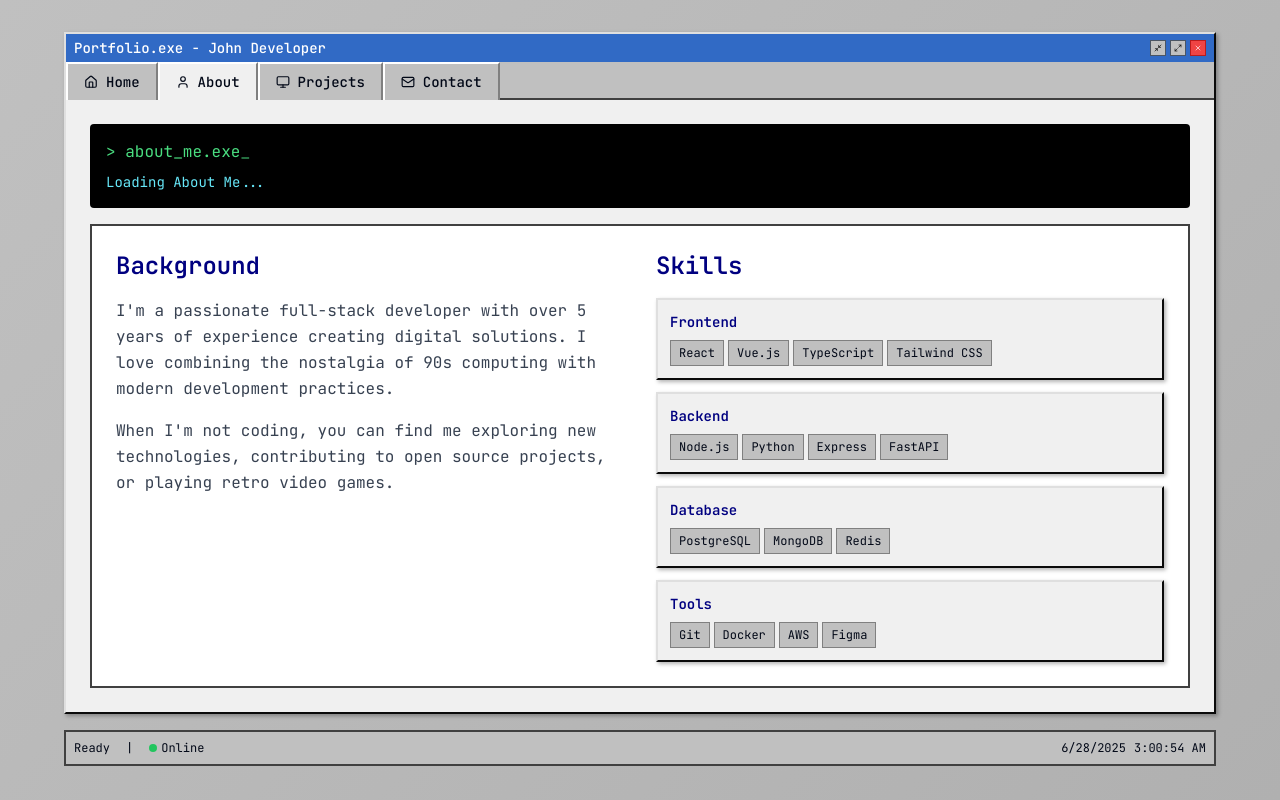
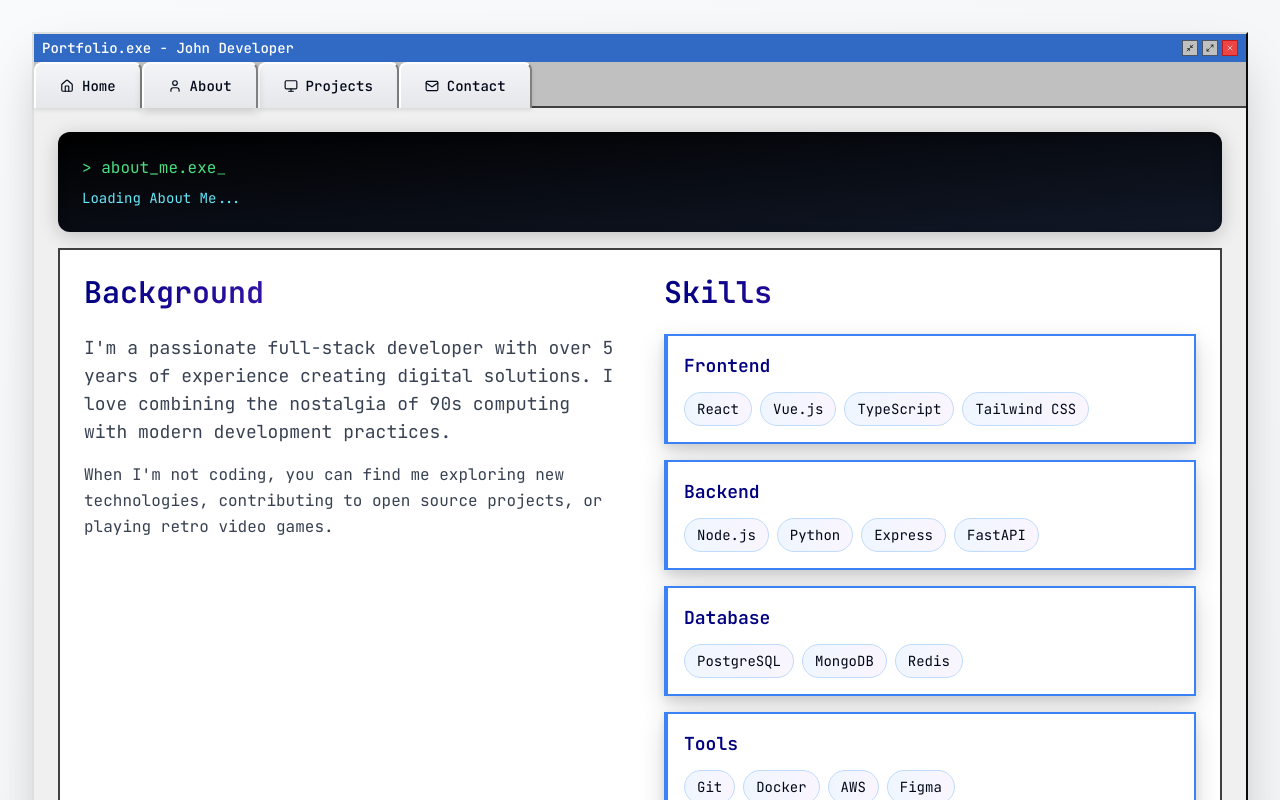
Before and after one commit to gaurav-2-0-0-2/retro-window-folio, a React (Vite) app: page / in a window 1280 px wide. Both pictures are taken after a click on the button "About". Shown: the top 800 px of the page. Built offline with nearby package versions, Linux system fonts and the light colour scheme.

Commit message:
Refactor: Add modern UI touches
Updated the UI with modern design elements.

```diff
--- a/src/index.css
+++ b/src/index.css
@@ -92,56 +92,69 @@
   }
 
   body {
-    @apply bg-retro-gray text-foreground font-terminus;
-    background: linear-gradient(135deg, #c0c0c0 0%, #b0b0b0 100%);
+    @apply bg-gradient-to-br from-gray-50 to-gray-100 text-foreground font-terminus;
     min-height: 100vh;
   }
 }
 
-/* 90s UI Elements */
+/* 90s UI Elements with Modern Touches */
 @layer components {
   .retro-window {
-    @apply bg-retro-window border-2;
+    @apply bg-white border-2 backdrop-blur-sm;
     border-color: #dfdfdf #0a0a0a #0a0a0a #dfdfdf;
-    box-shadow: 2px 2px 4px rgba(0,0,0,0.3);
+    box-shadow: 0 10px 25px rgba(0,0,0,0.15), 0 4px 10px rgba(0,0,0,0.1);
+    transition: all 0.3s ease;
+  }
+
+  .retro-window:hover {
+    box-shadow: 0 15px 35px rgba(0,0,0,0.2), 0 6px 15px rgba(0,0,0,0.15);
   }
 
   .retro-button {
-    @apply px-4 py-2 bg-retro-gray border-2 font-terminus text-sm font-medium;
+    @apply px-6 py-3 bg-gradient-to-b from-gray-100 to-gray-200 border-2 font-terminus text-sm font-medium rounded-lg;
     border-color: #ffffff #808080 #808080 #ffffff;
-    transition: all 0.1s ease;
+    transition: all 0.2s ease;
+    box-shadow: 0 2px 4px rgba(0,0,0,0.1);
   }
 
   .retro-button:hover {
-    @apply bg-gray-200;
+    @apply bg-gradient-to-b from-gray-200 to-gray-300;
+    transform: translateY(-1px);
+    box-shadow: 0 4px 8px rgba(0,0,0,0.15);
   }
 
   .retro-button:active {
     border-color: #808080 #ffffff #ffffff #808080;
-    @apply bg-gray-300;
+    @apply bg-gradient-to-b from-gray-300 to-gray-200;
+    transform: translateY(0);
+    box-shadow: 0 1px 2px rgba(0,0,0,0.1);
   }
 
   .retro-tab {
-    @apply px-4 py-2 bg-retro-gray border-2 font-terminus text-sm font-medium cursor-pointer;
+    @apply px-6 py-3 bg-gradient-to-b from-gray-100 to-gray-200 border-2 font-terminus text-sm font-medium cursor-pointer rounded-t-lg;
     border-color: #ffffff #808080 transparent #ffffff;
     border-bottom: none;
     margin-bottom: -2px;
     transition: all 0.2s ease;
+    box-shadow: 0 2px 4px rgba(0,0,0,0.1);
   }
 
   .retro-tab.active {
-    @apply bg-retro-window;
-    border-color: #ffffff #808080 #f0f0f0 #ffffff;
+    @apply bg-white;
+    border-color: #ffffff #808080 #ffffff #ffffff;
     z-index: 10;
     position: relative;
+    box-shadow: 0 4px 8px rgba(0,0,0,0.15);
   }
 
   .retro-tab:hover:not(.active) {
-    @apply bg-gray-200;
+    @apply bg-gradient-to-b from-gray-200 to-gray-300;
+    transform: translateY(-1px);
   }
 
   .terminal-text {
-    @apply font-terminus text-green-400 bg-black p-4 rounded;
+    @apply font-terminus text-green-400 bg-gradient-to-br from-black to-gray-900 p-6 rounded-xl;
     font-family: 'JetBrains Mono', monospace;
+    box-shadow: inset 0 2px 10px rgba(0,0,0,0.3), 0 4px 20px rgba(0,0,0,0.2);
   }
 }
--- a/src/pages/Index.tsx
+++ b/src/pages/Index.tsx
@@ -14,19 +14,22 @@ const Index = () => {
       icon: <Home size={14} />,
       content: (
         <TerminalSection title="Welcome">
-          <div className="space-y-6">
+          <div className="space-y-8">
             <div className="text-center">
-              <h1 className="font-terminus text-4xl font-bold text-retro-darkblue mb-2">
+              <div className="relative inline-block">
+                <h1 className="font-terminus text-5xl font-bold bg-gradient-to-r from-retro-darkblue to-blue-600 bg-clip-text text-transparent mb-3">
                   John Developer
                 </h1>
-              <p className="text-xl text-retro-darkgray font-terminus">
+                <div className="absolute -inset-1 bg-gradient-to-r from-blue-600 to-purple-600 rounded-lg blur opacity-20 animate-pulse"></div>
+              </div>
+              <p className="text-xl text-gray-600 font-terminus font-medium">
                 Full Stack Developer & UI/UX Designer
               </p>
             </div>
 
-            <div className="terminal-text max-w-2xl mx-auto">
+            <div className="terminal-text max-w-3xl mx-auto rounded-xl shadow-2xl">
               <div className="text-green-400">
-                {'>'} system.info --user="john_developer"<br/>
+                {'>'}  system.info --user="john_developer"<br/>
                 Loading profile...<br/>
                 <span className="text-cyan-300">
                   Status: Online and ready to build amazing things<br/>
@@ -37,7 +40,7 @@ const Index = () => {
               </div>
             </div>
 
-            <div className="grid md:grid-cols-2 gap-4">
+            <div className="grid md:grid-cols-2 gap-6">
               <ProjectCard
                 title="E-Commerce Platform"
                 description="Full-stack e-commerce solution with React, Node.js, and PostgreSQL. Features include user authentication, payment processing, and admin dashboard."
@@ -63,43 +66,45 @@ const Index = () => {
       icon: <User size={14} />,
       content: (
         <TerminalSection title="About Me">
+          <div className="space-y-8">
+            <div className="grid md:grid-cols-2 gap-12">
               <div className="space-y-6">
-            <div className="grid md:grid-cols-2 gap-8">
-              <div>
-                <h2 className="font-terminus text-2xl font-bold text-retro-darkblue mb-4">
+                <h2 className="font-terminus text-3xl font-bold bg-gradient-to-r from-retro-darkblue to-purple-600 bg-clip-text text-transparent">
                   Background
                 </h2>
-                <p className="text-gray-700 leading-relaxed mb-4">
+                <div className="space-y-4 text-gray-700 leading-relaxed">
+                  <p className="text-lg">
                     I'm a passionate full-stack developer with over 5 years of experience
                     creating digital solutions. I love combining the nostalgia of 90s computing
                     with modern development practices.
                   </p>
-                <p className="text-gray-700 leading-relaxed">
+                  <p>
                     When I'm not coding, you can find me exploring new technologies,
                     contributing to open source projects, or playing retro video games.
                   </p>
                 </div>
+              </div>
 
-              <div>
-                <h2 className="font-terminus text-2xl font-bold text-retro-darkblue mb-4">
+              <div className="space-y-6">
+                <h2 className="font-terminus text-3xl font-bold bg-gradient-to-r from-retro-darkblue to-purple-600 bg-clip-text text-transparent">
                   Skills
                 </h2>
-                <div className="space-y-3">
+                <div className="space-y-4">
                   {[
                     { category: 'Frontend', skills: ['React', 'Vue.js', 'TypeScript', 'Tailwind CSS'] },
                     { category: 'Backend', skills: ['Node.js', 'Python', 'Express', 'FastAPI'] },
                     { category: 'Database', skills: ['PostgreSQL', 'MongoDB', 'Redis'] },
                     { category: 'Tools', skills: ['Git', 'Docker', 'AWS', 'Figma'] },
                   ].map((group) => (
-                    <div key={group.category} className="retro-window p-3">
-                      <h3 className="font-terminus font-semibold text-sm text-retro-darkblue mb-2">
+                    <div key={group.category} className="retro-window p-4 hover:shadow-lg transition-all duration-300 border-l-4 border-blue-500">
+                      <h3 className="font-terminus font-semibold text-lg text-retro-darkblue mb-3">
                         {group.category}
                       </h3>
-                      <div className="flex flex-wrap gap-1">
+                      <div className="flex flex-wrap gap-2">
                         {group.skills.map((skill) => (
                           <span
                             key={skill}
-                            className="px-2 py-1 bg-retro-gray border border-retro-darkgray text-xs font-terminus"
+                            className="px-3 py-1.5 bg-gradient-to-r from-blue-50 to-purple-50 border border-blue-200 text-sm font-terminus rounded-full hover:shadow-md transition-all duration-200"
                           >
                             {skill}
                           </span>
@@ -120,8 +125,8 @@ const Index = () => {
       icon: <Monitor size={14} />,
       content: (
         <TerminalSection title="My Projects">
-          <div className="space-y-6">
-            <div className="grid gap-6">
+          <div className="space-y-8">
+            <div className="grid gap-8">
               <ProjectCard
                 title="Retro Portfolio Website"
                 description="A 90s-inspired portfolio website built with React and Tailwind CSS. Features include terminal-style animations, window frames, and nostalgic design elements."
@@ -161,86 +166,92 @@ const Index = () => {
       icon: <Mail size={14} />,
       content: (
         <TerminalSection title="Get In Touch">
+          <div className="space-y-8">
+            <div className="grid md:grid-cols-2 gap-12">
               <div className="space-y-6">
-            <div className="grid md:grid-cols-2 gap-8">
-              <div>
-                <h2 className="font-terminus text-2xl font-bold text-retro-darkblue mb-4">
+                <h2 className="font-terminus text-3xl font-bold bg-gradient-to-r from-retro-darkblue to-purple-600 bg-clip-text text-transparent">
                   Let's Connect
                 </h2>
-                <p className="text-gray-700 leading-relaxed mb-6">
+                <p className="text-gray-700 leading-relaxed text-lg">
                   I'm always interested in new opportunities, collaborations,
                   and interesting projects. Feel free to reach out!
                 </p>
 
                 <div className="space-y-4">
-                  <div className="retro-window p-4">
-                    <div className="flex items-center gap-3">
-                      <Mail className="text-retro-darkblue" size={20} />
+                  <div className="retro-window p-6 hover:shadow-xl transition-all duration-300 border-l-4 border-green-500">
+                    <div className="flex items-center gap-4">
+                      <div className="p-3 bg-green-100 rounded-full">
+                        <Mail className="text-green-600" size={24} />
+                      </div>
                       <div>
-                        <div className="font-terminus font-semibold">Email</div>
-                        <div className="text-sm text-gray-600">john@developer.com</div>
+                        <div className="font-terminus font-semibold text-lg">Email</div>
+                        <div className="text-gray-600">john@developer.com</div>
                       </div>
                     </div>
                   </div>
 
-                  <div className="retro-window p-4">
-                    <div className="flex items-center gap-3">
-                      <Github className="text-retro-darkblue" size={20} />
+                  <div className="retro-window p-6 hover:shadow-xl transition-all duration-300 border-l-4 border-purple-500">
+                    <div className="flex items-center gap-4">
+                      <div className="p-3 bg-purple-100 rounded-full">
+                        <Github className="text-purple-600" size={24} />
+                      </div>
                       <div>
-                        <div className="font-terminus font-semibold">GitHub</div>
-                        <div className="text-sm text-gray-600">github.com/johndeveloper</div>
+                        <div className="font-terminus font-semibold text-lg">GitHub</div>
+                        <div className="text-gray-600">github.com/johndeveloper</div>
                       </div>
                     </div>
                   </div>
 
-                  <div className="retro-window p-4">
-                    <div className="flex items-center gap-3">
-                      <Linkedin className="text-retro-darkblue" size={20} />
+                  <div className="retro-window p-6 hover:shadow-xl transition-all duration-300 border-l-4 border-blue-500">
+                    <div className="flex items-center gap-4">
+                      <div className="p-3 bg-blue-100 rounded-full">
+                        <Linkedin className="text-blue-600" size={24} />
+                      </div>
                       <div>
-                        <div className="font-terminus font-semibold">LinkedIn</div>
-                        <div className="text-sm text-gray-600">linkedin.com/in/johndeveloper</div>
+                        <div className="font-terminus font-semibold text-lg">LinkedIn</div>
+                        <div className="text-gray-600">linkedin.com/in/johndeveloper</div>
                       </div>
                     </div>
                   </div>
                 </div>
               </div>
 
-              <div>
-                <h2 className="font-terminus text-2xl font-bold text-retro-darkblue mb-4">
+              <div className="space-y-6">
+                <h2 className="font-terminus text-3xl font-bold bg-gradient-to-r from-retro-darkblue to-purple-600 bg-clip-text text-transparent">
                   Send Message
                 </h2>
-                <form className="space-y-4">
+                <form className="space-y-6 retro-window p-6">
                   <div>
-                    <label className="block font-terminus text-sm font-semibold mb-1">
+                    <label className="block font-terminus text-sm font-semibold mb-2 text-gray-700">
                       Name
                     </label>
                     <input
                       type="text"
-                      className="w-full p-2 border-2 border-retro-border bg-white font-terminus text-sm"
+                      className="w-full p-3 border-2 border-retro-border bg-white font-terminus text-sm rounded-lg focus:border-blue-500 focus:ring-2 focus:ring-blue-200 transition-all duration-200"
                       placeholder="Your name"
                     />
                   </div>
                   <div>
-                    <label className="block font-terminus text-sm font-semibold mb-1">
+                    <label className="block font-terminus text-sm font-semibold mb-2 text-gray-700">
                       Email
                     </label>
                     <input
                       type="email"
-                      className="w-full p-2 border-2 border-retro-border bg-white font-terminus text-sm"
+                      className="w-full p-3 border-2 border-retro-border bg-white font-terminus text-sm rounded-lg focus:border-blue-500 focus:ring-2 focus:ring-blue-200 transition-all duration-200"
                       placeholder="your.email@example.com"
                     />
                   </div>
                   <div>
-                    <label className="block font-terminus text-sm font-semibold mb-1">
+                    <label className="block font-terminus text-sm font-semibold mb-2 text-gray-700">
                       Message
                     </label>
                     <textarea
                       rows={4}
-                      className="w-full p-2 border-2 border-retro-border bg-white font-terminus text-sm resize-none"
+                      className="w-full p-3 border-2 border-retro-border bg-white font-terminus text-sm resize-none rounded-lg focus:border-blue-500 focus:ring-2 focus:ring-blue-200 transition-all duration-200"
                       placeholder="Your message here..."
                     />
                   </div>
-                  <button type="submit" className="retro-button">
+                  <button type="submit" className="retro-button w-full py-3 text-lg font-semibold bg-gradient-to-r from-blue-500 to-purple-600 text-white border-none rounded-lg hover:shadow-lg transition-all duration-300">
                     Send Message
                   </button>
                 </form>
@@ -253,23 +264,23 @@ const Index = () => {
   ];
 
   return (
-    <div className="min-h-screen p-4 md:p-8">
-      <div className="max-w-6xl mx-auto">
-        <WindowFrame title="Portfolio.exe - John Developer" className="shadow-window">
+    <div className="min-h-screen bg-gradient-to-br from-gray-50 to-gray-100 p-4 md:p-8">
+      <div className="max-w-7xl mx-auto">
+        <WindowFrame title="Portfolio.exe - John Developer" className="shadow-2xl">
           <TabNavigation tabs={tabs} />
         </WindowFrame>
 
         {/* Status Bar */}
-        <div className="mt-4 bg-retro-gray border-2 border-retro-border p-2 flex items-center justify-between text-xs font-terminus">
-          <div className="flex items-center gap-4">
-            <span>Ready</span>
-            <span>|</span>
-            <span className="flex items-center gap-1">
-              <div className="w-2 h-2 bg-green-500 rounded-full"></div>
-              Online
+        <div className="mt-6 bg-gradient-to-r from-retro-gray to-gray-200 border-2 border-retro-border p-3 flex items-center justify-between text-sm font-terminus rounded-lg shadow-lg">
+          <div className="flex items-center gap-6">
+            <span className="font-semibold">Ready</span>
+            <span className="text-gray-400">|</span>
+            <span className="flex items-center gap-2">
+              <div className="w-3 h-3 bg-green-500 rounded-full animate-pulse shadow-lg"></div>
+              <span className="font-medium">Online</span>
             </span>
           </div>
-          <div className="flex items-center gap-2">
+          <div className="flex items-center gap-4 text-gray-600">
             <span>{new Date().toLocaleDateString()}</span>
             <span>{new Date().toLocaleTimeString()}</span>
           </div>
```
Lines whose indentation alone changed are shown as unchanged.
